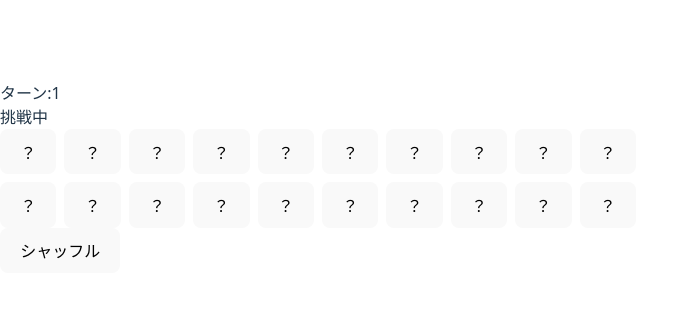
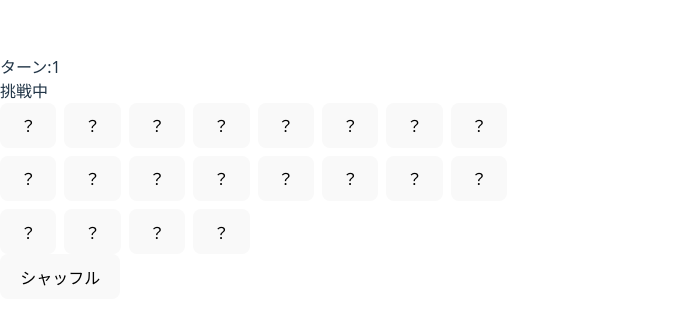
Before and after one commit to Ryoran-ran/React-Ts-Merancholy, a React (Vite) app in the folder melancholy/: page / in a window 1280 px wide. Shown: the part 223-548 px from the top of the page, without its empty margins (0-675 px from the left). Built offline with nearby package versions, Linux system fonts and the light colour scheme.

Commit message:
style:改行のボタンの数を8つに変更

```diff
--- a/melancholy/src/index.css
+++ b/melancholy/src/index.css
@@ -69,6 +69,6 @@ button:focus-visible {
 
 .card-grid {
   display: grid;
-  grid-template-columns: repeat(10, 1fr);
+  grid-template-columns: repeat(8, 1fr);
   gap: 8px;
 }
```
